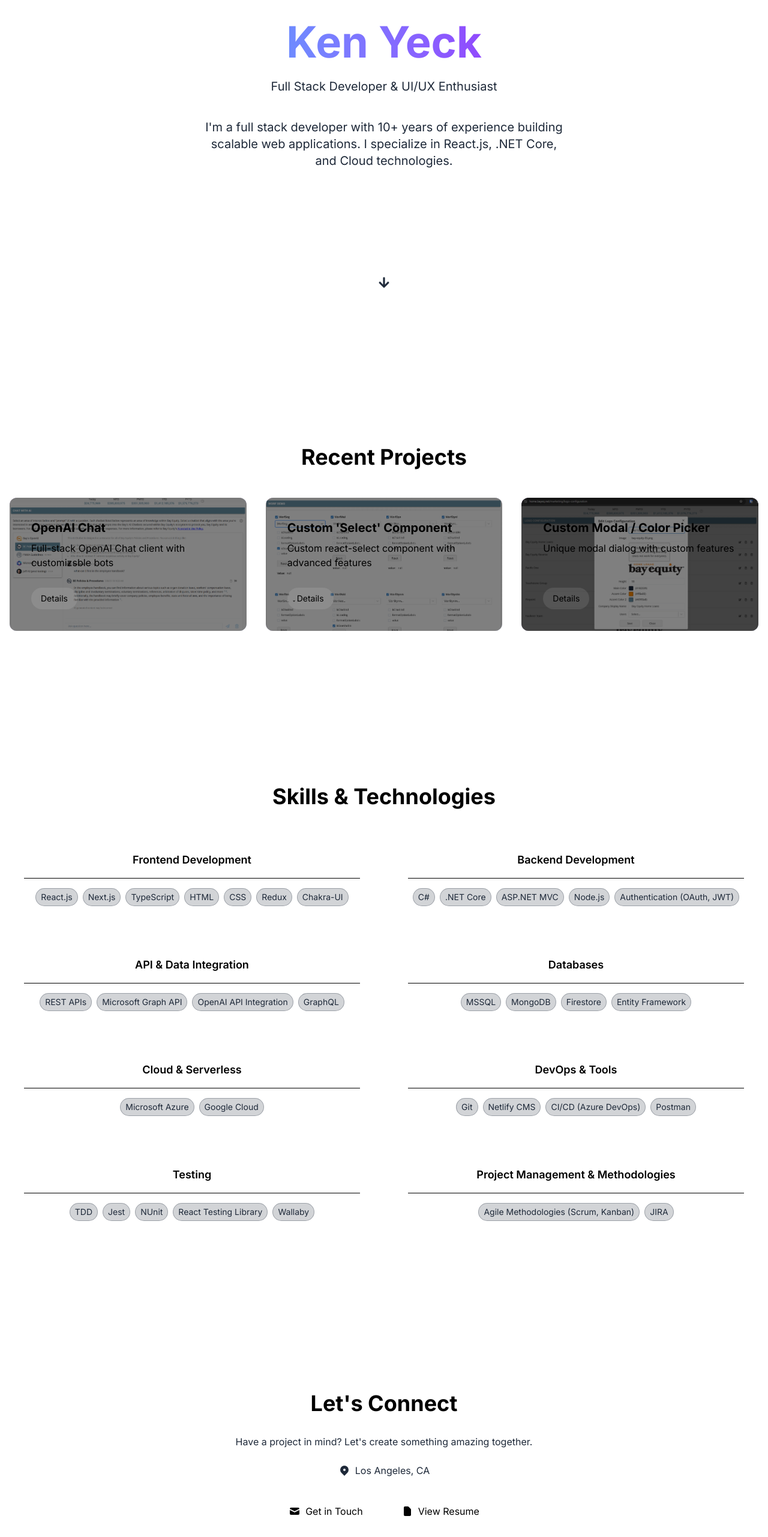
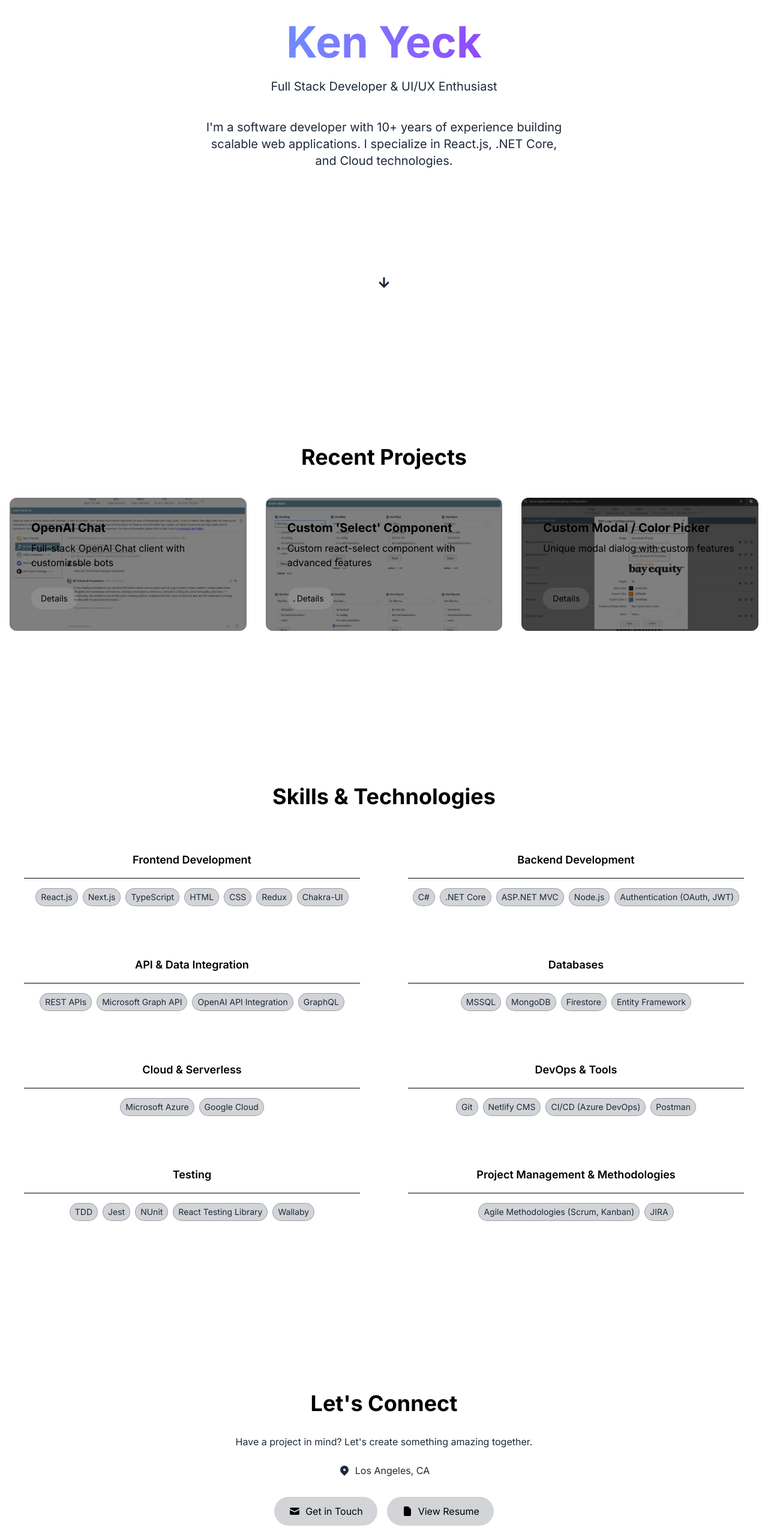
Before and after one commit to kenyeck/portfolio, a Next.js app: page / in a window 1280 px wide. Shown: the part 234-2797 px from the top of the page at 60% size. Built offline with nearby package versions, Linux system fonts and the light colour scheme.

Commit message:
Additional color updates

```diff
--- a/src/components/ContactSection.tsx
+++ b/src/components/ContactSection.tsx
@@ -51,7 +51,8 @@ export default function ContactSection() {
         >
           <a
             href="mailto:ken.yeck@gmail.com"
-            className="group flex items-center gap-2 px-6 py-3 bg-white/5 dark:bg-gray-800/10 rounded-full hover:bg-white/20 transition-colors size-fit"
+            className="group flex items-center gap-2 px-6 py-3 rounded-full
+            bg-gray-800/20 dark:bg-gray-800/50 hover:bg-gray-800/30 dark:hover:bg-gray-800 transition-colors size-fit"
           >
             <svg className="w-5 h-5" fill="currentColor" viewBox="0 0 20 20">
               <path d="M2.003 5.884L10 9.882l7.997-3.998A2 2 0 0016 4H4a2 2 0 00-1.997 1.884z" />
@@ -62,7 +63,8 @@ export default function ContactSection() {
           <a
             href="/resume.pdf"
             target="_blank"
-            className="group flex items-center gap-2 px-6 py-3 bg-white/5 dark:bg-gray-800/10 rounded-full hover:bg-white/20 transition-colors size-fit"
+            className="group flex items-center gap-2 px-6 py-3 rounded-full
+            bg-gray-800/20 dark:bg-gray-800/50 hover:bg-gray-800/30 dark:hover:bg-gray-800 transition-colors size-fit"
           >
             <svg className="w-5 h-5" fill="currentColor" viewBox="0 0 20 20">
               <path d="M4 4a2 2 0 012-2h4.586A2 2 0 0112 2.586L15.414 6A2 2 0 0116 7.414V16a2 2 0 01-2 2H6a2 2 0 01-2-2V4z" />
@@ -84,7 +86,7 @@ export default function ContactSection() {
             href="https://github.com/kyeckeq"
             target="_blank"
             rel="noopener noreferrer"
-            className="p-2 bg-white/5 rounded-full hover:bg-white/10 transition-colors"
+            className="p-2 transition-colors"
           >
             <svg className="w-6 h-6" fill="currentColor" viewBox="0 0 24 24">
               <path d="M12 0c-6.626 0-12 5.373-12 12 0 5.302 3.438 9.8 8.207 11.387.599.111.793-.261.793-.577v-2.234c-3.338.726-4.033-1.416-4.033-1.416-.546-1.387-1.333-1.756-1.333-1.756-1.089-.745.083-.729.083-.729 1.205.084 1.839 1.237 1.839 1.237 1.07 1.834 2.807 1.304 3.492.997.107-.775.418-1.305.762-1.604-2.665-.305-5.467-1.334-5.467-5.931 0-1.311.469-2.381 1.236-3.221-.124-.303-.535-1.524.117-3.176 0 0 1.008-.322 3.301 1.23.957-.266 1.983-.399 3.003-.404 1.02.005 2.047.138 3.006.404 2.291-1.552 3.297-1.23 3.297-1.23.653 1.653.242 2.874.118 3.176.77.84 1.235 1.911 1.235 3.221 0 4.609-2.807 5.624-5.479 5.921.43.372.823 1.102.823 2.222v3.293c0 .319.192.694.801.576 4.765-1.589 8.199-6.086 8.199-11.386 0-6.627-5.373-12-12-12z" />
@@ -94,7 +96,7 @@ export default function ContactSection() {
             href="https://linkedin.com/in/kenyeck"
             target="_blank"
             rel="noopener noreferrer"
-            className="p-2 bg-white/5 rounded-full hover:bg-white/10 transition-colors"
+            className="p-2 transition-colors"
           >
             <svg className="w-6 h-6" fill="currentColor" viewBox="0 0 24 24">
               <path d="M19 0h-14c-2.761 0-5 2.239-5 5v14c0 2.761 2.239 5 5 5h14c2.762 0 5-2.239 5-5v-14c0-2.761-2.238-5-5-5zm-11 19h-3v-11h3v11zm-1.5-12.268c-.966 0-1.75-.79-1.75-1.764s.784-1.764 1.75-1.764 1.75.79 1.75 1.764-.783 1.764-1.75 1.764zm13.5 12.268h-3v-5.604c0-3.368-4-3.113-4 0v5.604h-3v-11h3v1.765c1.396-2.586 7-2.777 7 2.476v6.759z" />
--- a/src/components/HeroSection.tsx
+++ b/src/components/HeroSection.tsx
@@ -12,19 +12,6 @@ export default function HeroSection() {
       transition={{ duration: 1 }}
       className="h-screen flex items-center justify-center relative overflow-hidden"
     >
-      {/* <div
-        className="absolute inset-0
-      dark:bg-gradient-to-br dark:from-purple-900/20 dark:to-blue-900/20
-      bg-gradient-to-br from-white dark:to-white"
-      />
-      <div className="absolute inset-0">
-        <div
-          className="absolute inset-0
-        dark:bg-black
-        bg-[radial-gradient(circle_at_50%_50%,rgb(255,255,255),rgb(255,255,255))]"
-        />
-      </div> */}
-
       <div className="relative z-10 text-center">
         <motion.h1
           initial={{ y: 50 }}
@@ -49,7 +36,7 @@ export default function HeroSection() {
           transition={{ duration: 0.8, delay: 0.4 }}
           className="md:text-xl text-gray-800 dark:text-gray-300 mb-4 md:w-150 mt-10"
         >
-          I&apos;m a full stack developer with 10+ years of experience building
+          I&apos;m a software developer with 10+ years of experience building
           scalable web applications. I specialize in React.js, .NET Core, and
           Cloud technologies.
         </motion.p>
```
